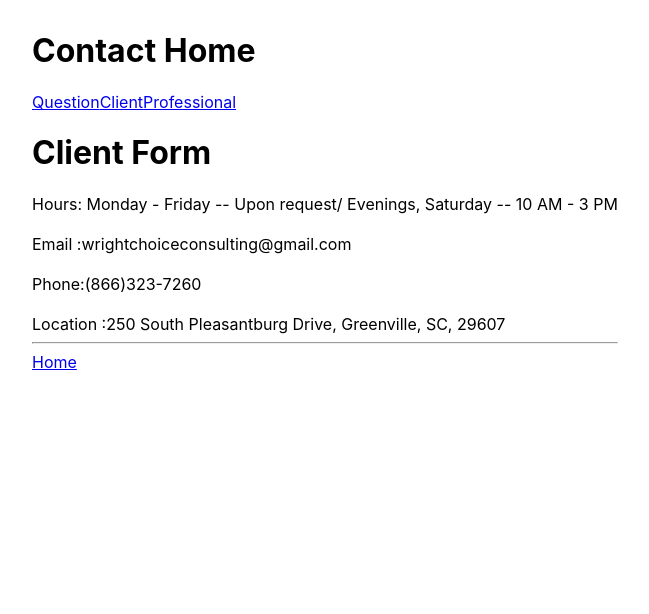
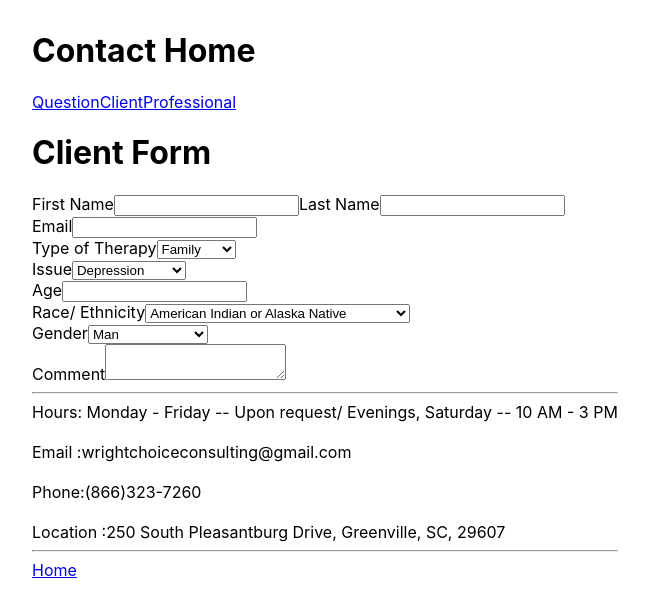
Before and after one commit to nianokia/wc-consulting, a React (Vite) app in the folder client/: page /contact/client in a window 1280 px wide. Shown: the top 614 px of the page, without its empty margins (18-667 px from the left). Built offline with nearby package versions, Linux system fonts and the light colour scheme.

Commit message:
Add client form with inputs and values

```diff
--- a/client/src/components/ClientForm.jsx
+++ b/client/src/components/ClientForm.jsx
@@ -2,7 +2,82 @@ import React from "react";
 
 const ClientForm = () => {
   return (
-    <h1>Client Form</h1>
+    <>
+      <h1>Client Form</h1>
+      <form>
+        <label>First Name
+          <input type="text" id="firstName" required/>
+        </label>
+
+        <label>Last Name
+          <input type="text" id="firstName" required/>
+        </label>
+        <br />
+
+        <label>Email
+          <input type="email" id="email" required />
+        </label>
+        <br />
+
+        <label>Type of Therapy
+          <select name="type" id="type" required>
+            <option value="family">Family</option>
+            <option value="couple">Couple</option>
+            <option value="individual">Individual</option>
+            <option value="eap">EAP</option>
+          </select>
+        </label>
+        <br />
+
+        <label>Issue
+          <select name="issue" id="issue" required>
+            <option value="depression">Depression</option>
+            <option value="anxiety">Anxiety</option>
+            <option value="life-challenges">Life Challenges</option>
+            <option value="grief-loss">Grief/ Loss</option>
+            <option value="parenting">Parenting</option>
+          </select>
+        </label>
+        <br />
+
+        <label>Age
+          <input type="number" id="age" required/>
+        </label>
+        <br />
+
+        <label>Race/ Ethnicity
+          <select name="race" id="race" required>
+            <option value="aian">American Indian or Alaska Native</option>
+            <option value="asian">Asian</option>
+            <option value="black">Black or African-American</option>
+            <option value="pacific">Native Hawaiian or Other Pacific Islander</option>
+            <option value="middle-eastern">Middle Eastern or North African</option>
+            <option value="hispanic">Hispanic/ Latino</option>
+            <option value="white">White</option>
+            <option value="other">Other</option>
+            <option value="prefer-not-to-say">Prefer not to say</option>
+          </select>
+        </label>
+        <br />
+
+        <label>Gender
+          <select name="gender" id="gender" required>
+            <option value="female">Man</option>
+            <option value="male">Woman</option>
+            <option value="non-binary">Non-binary</option>
+            <option value="transgender">Transgender</option>
+            <option value="other">Other</option>
+            <option value="prefer-not-to-say">Prefer not to say</option>
+          </select>
+        </label>
+        <br />
+
+        <label>Comment
+          <textarea name="comment" id="clientComment"></textarea>
+        </label>
+        <hr />
+      </form>
+    </>
   )
 }
 
```
